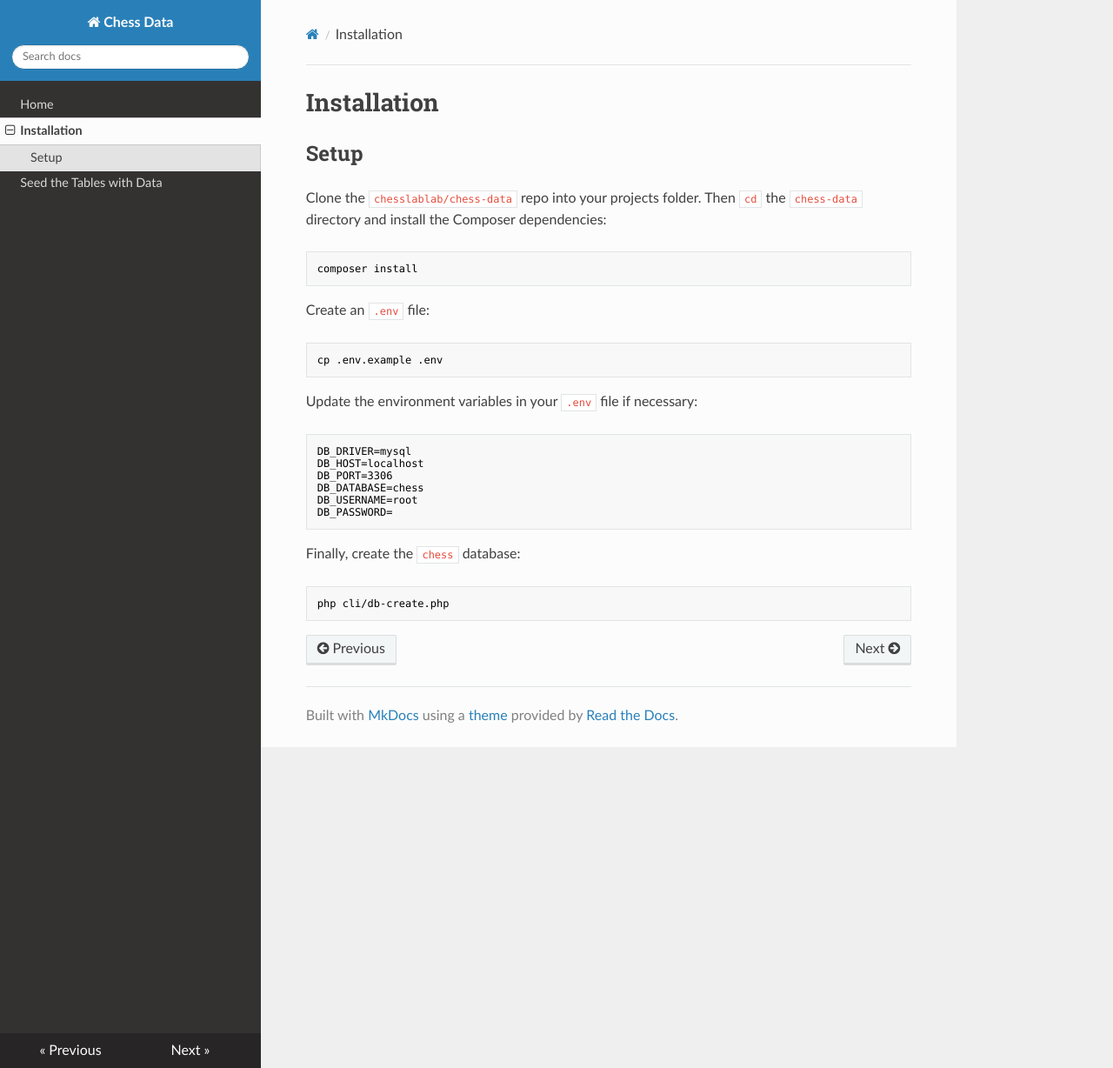
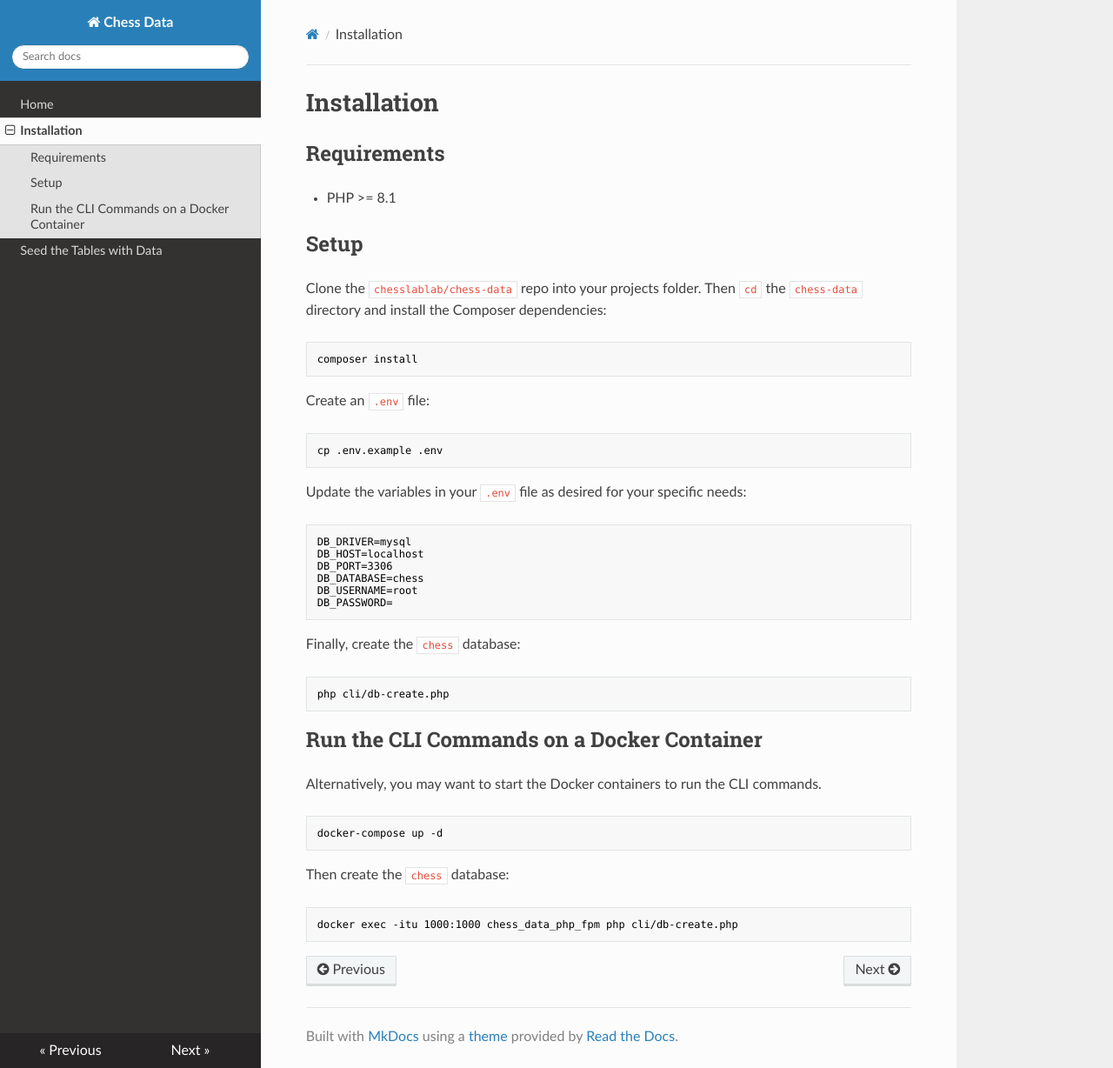
Before and after one commit to chesslablab/chess-data, an MkDocs documentation site: the page built from docs/installation.md, in a window 1280 px wide and 1228 px high. Shown: the whole window at 87% size. Built offline with MkDocs 1.6.1, drawn with Linux system fonts in a browser that asks for light colours; nearby versions of some CDN libraries.

Commit message:
Updated Installation

````diff
--- a/docs/installation.md
+++ b/docs/installation.md
@@ -1,4 +1,8 @@
 # Installation
+
+## Requirements
+
+- PHP >= 8.1
 
 ## Setup
 
@@ -14,7 +18,7 @@ Create an `.env` file:
 cp .env.example .env
 ```
 
-Update the environment variables in your `.env` file if necessary:
+Update the variables in your `.env` file as desired for your specific needs:
 
 ```text
 DB_DRIVER=mysql
@@ -30,3 +34,17 @@ Finally, create the `chess` database:
 ```text
 php cli/db-create.php
 ```
+
+## Run the CLI Commands on a Docker Container
+
+Alternatively, you may want to start the Docker containers to run the CLI commands.
+
+```text
+docker-compose up -d
+```
+
+Then create the `chess` database:
+
+```text
+docker exec -itu 1000:1000 chess_data_php_fpm php cli/db-create.php
+```
````
